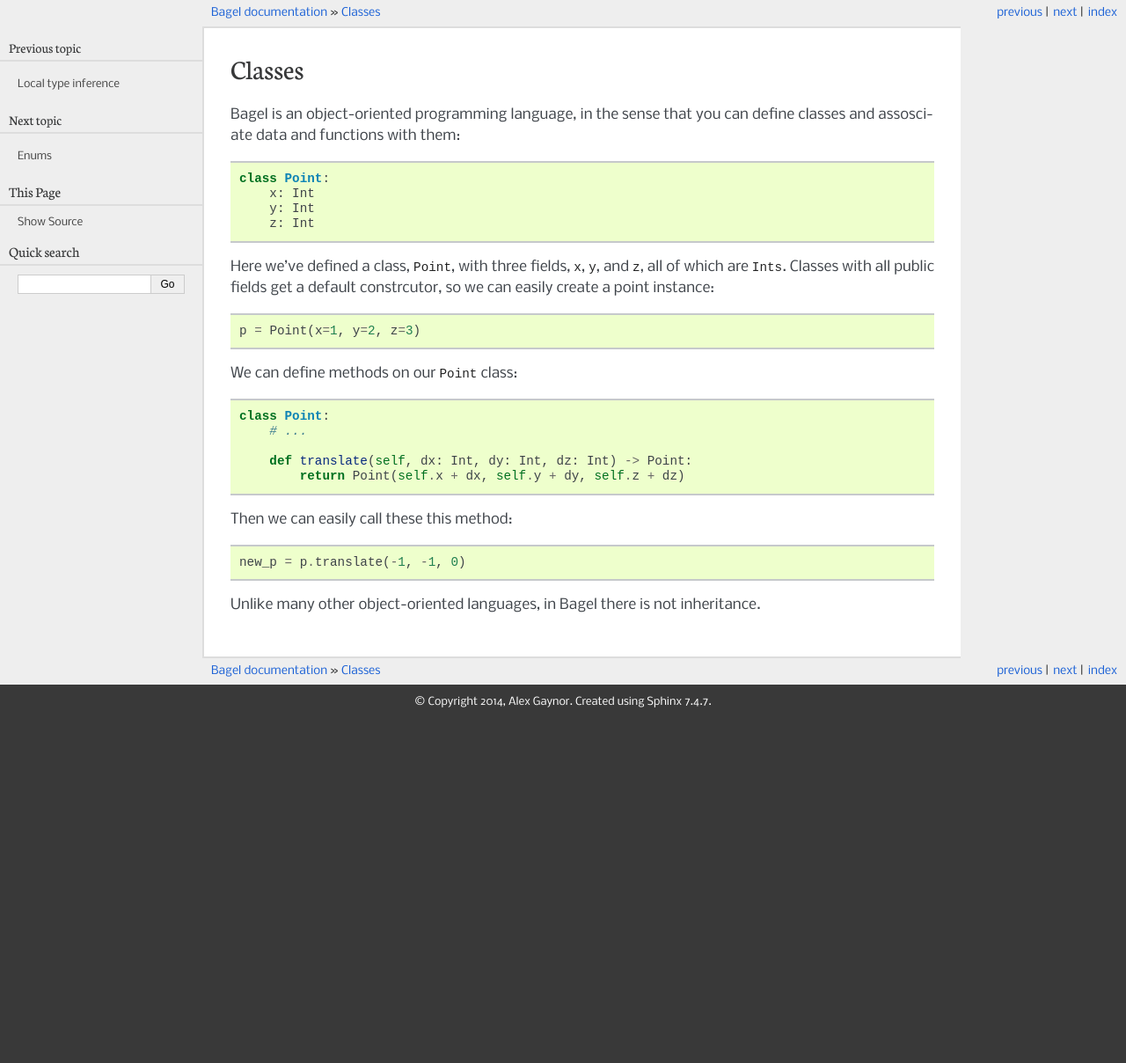
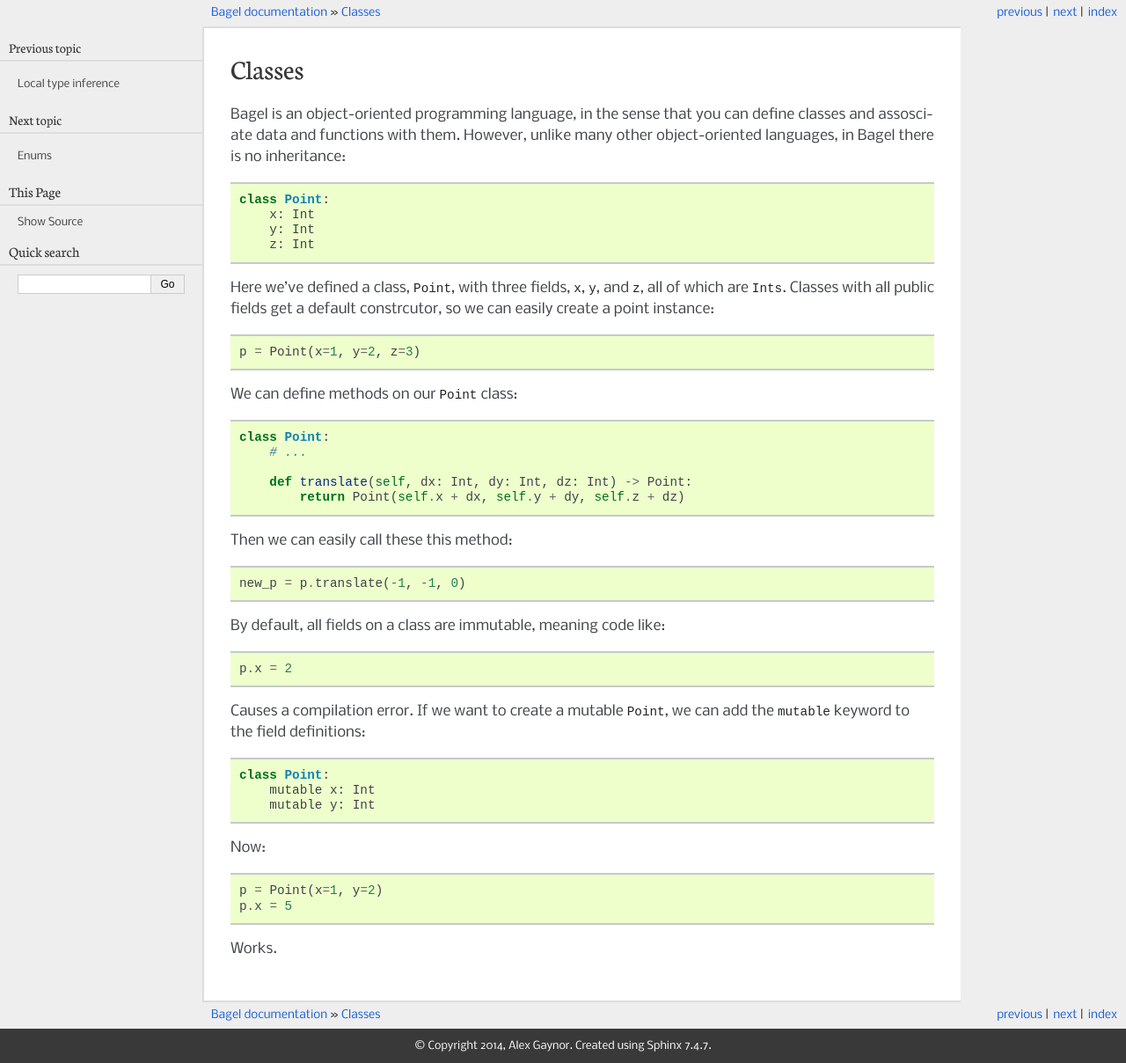
Before and after one commit to alex/bagel, a Sphinx documentation site: the page built from docs/features/classes.rst, in a window 1280 px wide. Shown: the whole page at 88% size. Built offline with Sphinx 7.4.7, drawn with Linux system fonts in a browser that asks for light colours; before the commit the page ends 900 px from its top, so only the background shows below that.

Commit message:
Document immutability

```diff
--- a/docs/features/classes.rst
+++ b/docs/features/classes.rst
@@ -2,7 +2,8 @@ Classes
 =======
 
 Bagel is an object-oriented programming language, in the sense that you can
-define classes and assosciate data and functions with them::
+define classes and assosciate data and functions with them. However, unlike
+many other object-oriented languages, in Bagel there is no inheritance::
 
     class Point:
         x: Int
@@ -27,4 +28,20 @@ Then we can easily call these this method::
 
     new_p = p.translate(-1, -1, 0)
 
-Unlike many other object-oriented languages, in Bagel there is not inheritance.
+By default, all fields on a class are immutable, meaning code like::
+
+    p.x = 2
+
+Causes a compilation error. If we want to create a mutable ``Point``, we can
+add the ``mutable`` keyword to the field definitions::
+
+    class Point:
+        mutable x: Int
+        mutable y: Int
+
+Now::
+
+    p = Point(x=1, y=2)
+    p.x = 5
+
+Works.
```
